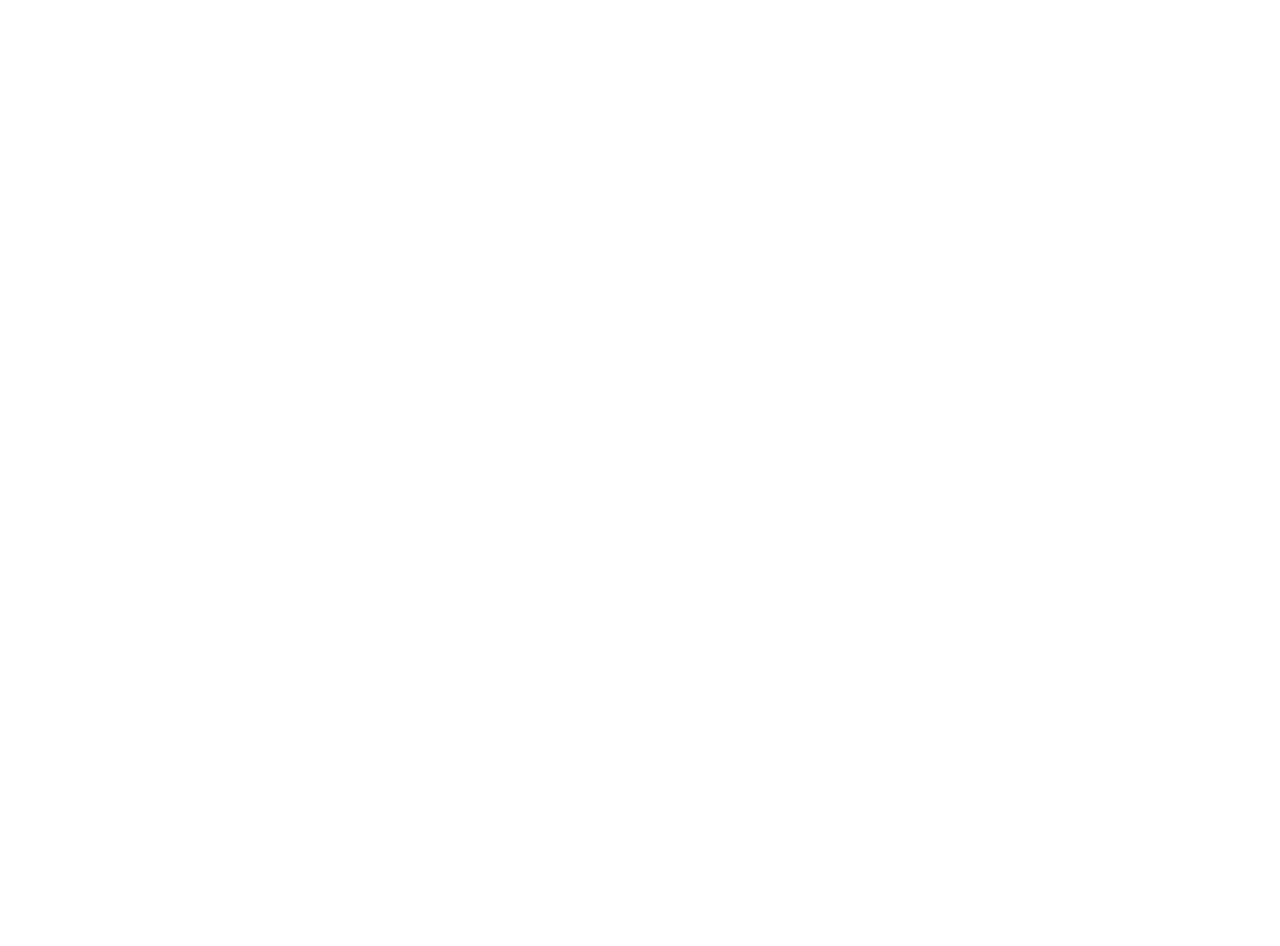
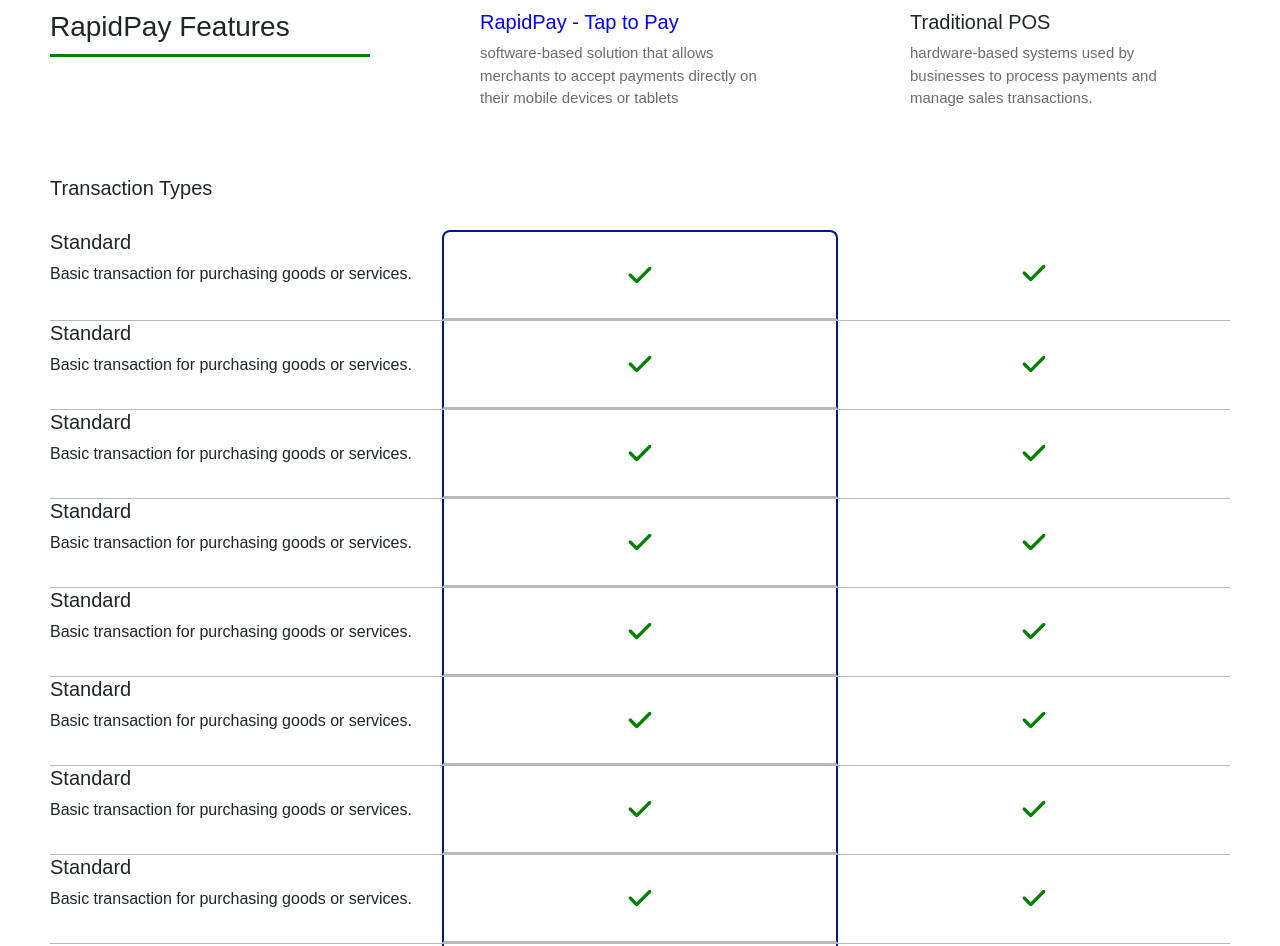
Before and after one commit to MoizZakir/RapidPayUI, a React (Vite) app: page /feature in a window 1280 px wide. Before the commit this address had no page. Shown: the part 140-1086 px from the top of the page. Before the commit the page ends 800 px from the top, so only its background shows below. Built offline with nearby package versions, Linux system fonts and the light colour scheme.

Commit message:
'features-page_done'

```diff
--- a/components/About/Screen1.jsx
+++ b/components/About/Screen1.jsx
@@ -24,7 +24,7 @@
                       the revivable computers and laptops both found common ground in
                       building the future of POS payments for merchants. As their team grew,
                        so did their ambition to build payments infrastructure as a service for
-                        the MENA region and beyond. Today, NearPay boasts around 30 employees
+                        the MENA region and beyond. Today, RapidPay boasts around 30 employees
                         from over 7 nationalities around the globe all eager to continue building
                          payments infrastructure as a service for the region and beyond.</p>
 
--- /dev/null
+++ b/components/Feature/Screen1.jsx
@@ -0,0 +1,33 @@
+import React from 'react'
+import '../../style/Feature/Screen1.css'
+import Tables from './Tables'
+
+const Screen1 = () => {
+  return (
+    <div className='Feature-screen1'>
+        <div className="Feature-screen1-head">
+            <div>
+                <h3>RapidPay Features</h3>
+                <div className='line'></div>
+            </div>
+            <div>
+                <h5 style={{color:"blue"}}>RapidPay - Tap to Pay</h5>
+                <p>software-based solution that allows merchants
+                     to accept payments directly on their mobile devices or tablets</p>
+            </div>
+            <div>
+                <h5>Traditional POS</h5>
+                <p>hardware-based systems used by businesses to process payments and manage sales transactions.</p>
+            </div>
+        </div>
+        <Tables/>
+        <Tables/>
+        <Tables/>
+        <Tables/>
+
+
+    </div>
+  )
+}
+
+export default Screen1
--- /dev/null
+++ b/components/Feature/Tables.jsx
@@ -0,0 +1,79 @@
+import React from 'react'
+import '../../style/Feature/Tables.css'
+import { FaCheck } from "react-icons/fa6";
+
+const Tables = () => {
+  return (
+    <div className='tables'>
+        <h5>Transaction Types</h5>
+        <table>
+            <tr><td>
+                <h5>Standard</h5>
+                <p>Basic transaction for purchasing goods or services.</p>
+
+                </td> <td><FaCheck size={26} color='green'/></td> <td><FaCheck size={26} color='green'/></td>
+                </tr>
+
+                <tr><td>
+                <h5>Standard</h5>
+                <p>Basic transaction for purchasing goods or services.</p>
+
+                </td> <td><FaCheck size={26} color='green'/></td> <td><FaCheck size={26} color='green'/></td>
+                </tr>
+                <tr><td>
+                <h5>Standard</h5>
+                <p>Basic transaction for purchasing goods or services.</p>
+
+                </td> <td><FaCheck size={26} color='green'/></td> <td><FaCheck size={26} color='green'/></td>
+                </tr>
+                <tr><td>
+                <h5>Standard</h5>
+                <p>Basic transaction for purchasing goods or services.</p>
+
+                </td> <td><FaCheck size={26} color='green'/></td> <td><FaCheck size={26} color='green'/></td>
+                </tr>
+                <tr><td>
+                <h5>Standard</h5>
+                <p>Basic transaction for purchasing goods or services.</p>
+
+                </td> <td><FaCheck size={26} color='green'/></td> <td><FaCheck size={26} color='green'/></td>
+                </tr>
+                <tr><td>
+                <h5>Standard</h5>
+                <p>Basic transaction for purchasing goods or services.</p>
+
+                </td> <td><FaCheck size={26} color='green'/></td> <td><FaCheck size={26} color='green'/></td>
+                </tr>
+                <tr><td>
+                <h5>Standard</h5>
+                <p>Basic transaction for purchasing goods or services.</p>
+
+                </td> <td><FaCheck size={26} color='green'/></td> <td><FaCheck size={26} color='green'/></td>
+                </tr>
+                <tr><td>
+                <h5>Standard</h5>
+                <p>Basic transaction for purchasing goods or services.</p>
+
+                </td> <td><FaCheck size={26} color='green'/></td> <td><FaCheck size={26} color='green'/></td>
+                </tr>
+                <tr><td>
+                <h5>Standard</h5>
+                <p>Basic transaction for purchasing goods or services.</p>
+
+                </td> <td><FaCheck size={26} color='green'/></td> <td><FaCheck size={26} color='green'/></td>
+                </tr>
+                <tr><td>
+                <h5>Standard</h5>
+                <p>Basic transaction for purchasing goods or services.</p>
+
+                </td> <td><FaCheck size={26} color='green'/></td> <td><FaCheck size={26} color='green'/></td>
+                </tr>
+
+
+        </table>
+
+    </div>
+  )
+}
+
+export default Tables
--- /dev/null
+++ b/pages/Feature.jsx
@@ -0,0 +1,14 @@
+import React from 'react'
+import Navbar from '../components/Navbar'
+import Screen1 from '../components/Feature/Screen1'
+
+const Feature = () => {
+  return (
+    <div>
+<Navbar/>
+<Screen1/>
+    </div>
+  )
+}
+
+export default Feature
--- a/src/App.jsx
+++ b/src/App.jsx
@@ -5,6 +5,7 @@
 import Home from '../pages/Home'
 import { BrowserRouter, Route, Routes } from 'react-router-dom'
 import About from '../pages/About'
+import Feature from '../pages/Feature'
 
 function App() {
 
@@ -15,6 +16,7 @@
     <Routes>
       <Route exact path="/" element={<Home/>} />
       <Route exact path="/about" element={<About/>} />
+      <Route exact path="/feature" element={<Feature/>} />
 
 
     </Routes>
--- a/style/About/screen1.css
+++ b/style/About/screen1.css
@@ -34,14 +34,16 @@
     justify-content: center;
     gap:30px;
     min-height: 100vh;
-    background-color: rgb(238, 237, 237);
+    background-color: rgb(85, 144, 255);
 }
 
 .image{
     width: 45%;
     height: 100%;
     background-color: white;
+    background-color: rgb(85, 144, 255);
     background-color: rgb(238, 237, 237);
+    background-color: rgb(85, 144, 255);
     /* background-color: rgb(238, 237, 237); */
     position: relative;
 
@@ -54,9 +56,10 @@
 
 }
 .text p{
-    line-height: 28px;
-    font-size: 22px;
-    color:rgb(77, 76, 76);
+    line-height: 30px;
+    font-size: 23px;
+    color:rgb(255, 255, 255);
+    letter-spacing: 1px;
     padding: 0px 17px;
 }
 
@@ -111,7 +114,7 @@
     width: 340px;
     padding: 0px 120px;
     height: 120px;
-    background-color: rgb(238, 237, 237);
+    background-color: rgb(135, 245, 92);
     object-fit: contain;
 
 
--- /dev/null
+++ b/style/Feature/Screen1.css
@@ -0,0 +1,28 @@
+.Feature-screen1{
+    padding: 0 50px;
+    padding-top: 70px;
+
+}
+
+.Feature-screen1-head{
+    display: flex;
+    justify-content: space-between;
+    flex-wrap: wrap;
+    gap:20px
+}
+.line{
+    width: 150px;
+    height: 3px;
+    margin-top: 10px;
+    background-color: green;
+}
+.Feature-screen1-head div{
+    /* flex: 2;
+     */
+     width: 320px;
+}
+.Feature-screen1-head p{
+    padding-right: 20px;
+    font-size: 15px;
+    color: rgb(109, 108, 108);
+}
--- /dev/null
+++ b/style/Feature/Tables.css
@@ -0,0 +1,52 @@
+.tables{
+    padding-top:50px;
+    padding-bottom: 10px;
+}
+.tables table{
+    width: 100%;
+    margin-top: 30px;
+    /* border-collapse: collapse; */
+}
+.tables table td:nth-child(2),.tables table td:nth-child(3){
+    text-align: center;
+    padding: 30px 0;
+}
+.tables table td:nth-child(2){
+    border: 2px solid rgb(185, 185, 185);
+    /* border-radius: 8px; */
+    border-left: 2px solid rgb(0, 23, 128) ;
+    border-right: 2px solid rgb(0, 23, 128) ;
+    border-top:none ;
+}
+.tables table tr{
+    border-bottom:  1px solid rgb(185, 185, 185) ;
+}
+.tables table tr:nth-child(1) td:nth-child(2){
+
+    border-top-left-radius: 8px;
+    border-top-right-radius: 8px;
+    border: 2px solid rgb(0, 23, 128);
+    border-bottom: 2px solid rgb(185, 185, 185);
+}
+.tables table tr:last-child td:nth-child(2){
+    border-bottom-left-radius: 8px;
+    border-bottom-right-radius: 8px;
+    border-bottom:  2px solid rgb(0, 23, 128);
+}
+td{
+    /* border: 1px solid black; */
+    flex: 1;
+
+
+}
+tr{
+    display: flex;
+
+}
+
+@media (max-width:920px) {
+ tr td:first-child{
+    flex: 3;
+ }
+
+}
```
